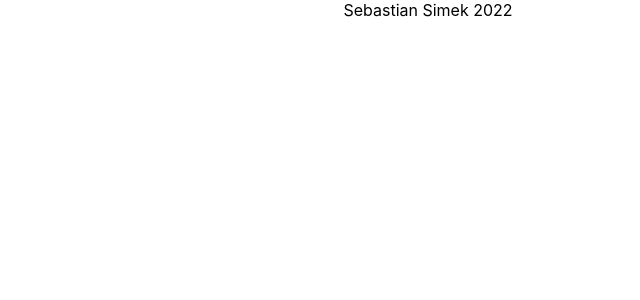
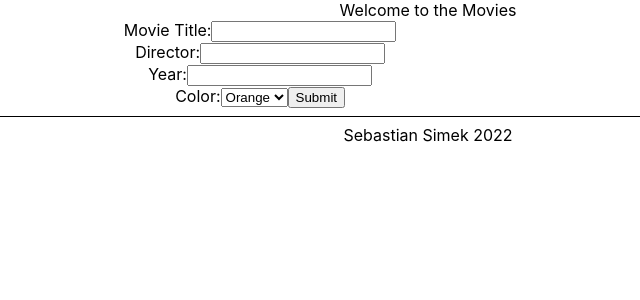
Before and after one commit to Sebastian-Simek/movie-review-react, a React (Create React App) app: page / in a window 1280 px wide. Shown: the top 300 px of the page, without its empty margins (212-852 px from the left). Built offline with nearby package versions, Linux system fonts and the light colour scheme.

Commit message:
added movie form submissions

```diff
--- a/src/App.css
+++ b/src/App.css
@@ -1,5 +1,7 @@
 .App {
   text-align: center;
+  display: flex;
+  flex-direction: column;
 }
 
 .App-logo {
@@ -36,3 +38,20 @@
     transform: rotate(360deg);
   }
 }
+
+.user-inputs{
+  display: flex;
+  flex-direction: column;
+}
+
+hr {
+  border: 0;
+  width: 100%;
+  background-color:black;
+  height: 1px;
+}
+
+.top-form{
+  display: flex;
+  justify-content: space-evenly;
+}
--- a/src/App.js
+++ b/src/App.js
@@ -1,20 +1,44 @@
 import './App.css';
 import { useState } from 'react';
+import MovieForm from './MovieForm';
+import Movie from './Movie';
 
 
 function App() {
   const [allMovies, setAllMovies] = useState([]);
-  const [filteredMovies, setFilteredMovies] = useState([]);
+  const [filteredMovies, setFilteredMovies] = useState(allMovies);
   const [movieFormYear, setMovieFormYear] = useState('');
   const [movieFormDirector, setMovieFormDirector] = useState('');
   const [movieFormTitle, setMovieFormTitle] = useState('');
   const [movieFormColor, setMovieFormColor] = useState('');
 
-
+  console.log(movieFormYear);
 
   return (
     <div className="App">
-
+      <header>Welcome to the Movies</header>
+      <section className='top-form'>
+        <MovieForm
+          setMovieFormDirector={setMovieFormDirector}
+          setMovieFormTitle={setMovieFormTitle}
+          setMovieFormColor={setMovieFormColor}
+          movieFormDirector={movieFormDirector}
+          movieFormTitle={movieFormTitle}
+          setMovieFormYear={setMovieFormYear}
+        />
+        <Movie
+          movie={{
+            color: movieFormColor,
+            title: movieFormTitle,
+            director: movieFormDirector,
+            year: movieFormYear
+          }}
+        />
+      </section>
+      <hr/>
+      <section>
+        {/* <Movie /> */}
+      </section>
       <footer>Sebastian Simek 2022</footer>
     </div>
   );
--- /dev/null
+++ b/src/Movie.js
@@ -0,0 +1,10 @@
+
+export default function Movie({ movie }) {
+  return (
+    <div style={{ backgroundColor: movie.color }}>
+      <h3>{movie.title}</h3>
+      <p>{movie.director}</p>
+      <p>{movie.year}</p>
+    </div>
+  );
+}
--- /dev/null
+++ b/src/MovieForm.js
@@ -0,0 +1,30 @@
+
+export default function MovieForm(props) {
+  return (
+    <> <form className="user-inputs">
+      <label>
+        Movie Title:
+        <input value={props.movieFormTitle} onChange={e => props.setMovieFormTitle(e.target.value)}/>
+      </label>
+      <label>
+        Director:
+        <input value={props.movieFormDirector} onChange={e => props.setMovieFormDirector(e.target.value)}/>
+      </label>
+      <label>
+        Year:
+        <input type='number' value={props.movieFormYear} onChange={e => props.setMovieFormYear(e.target.value)}/>
+      </label>
+      <label>
+        Color:
+        <select onChange={e => props.setMovieFormColor(e.target.value)}>
+          <option value="orange">Orange</option>
+          <option value="lightblue">Blue</option>
+          <option value="lightgreen">Green</option>
+          <option value="salmon">Pink</option>
+        </select>
+        <button>Submit</button>
+      </label>
+    </form>
+    </>
+  );
+}
```
